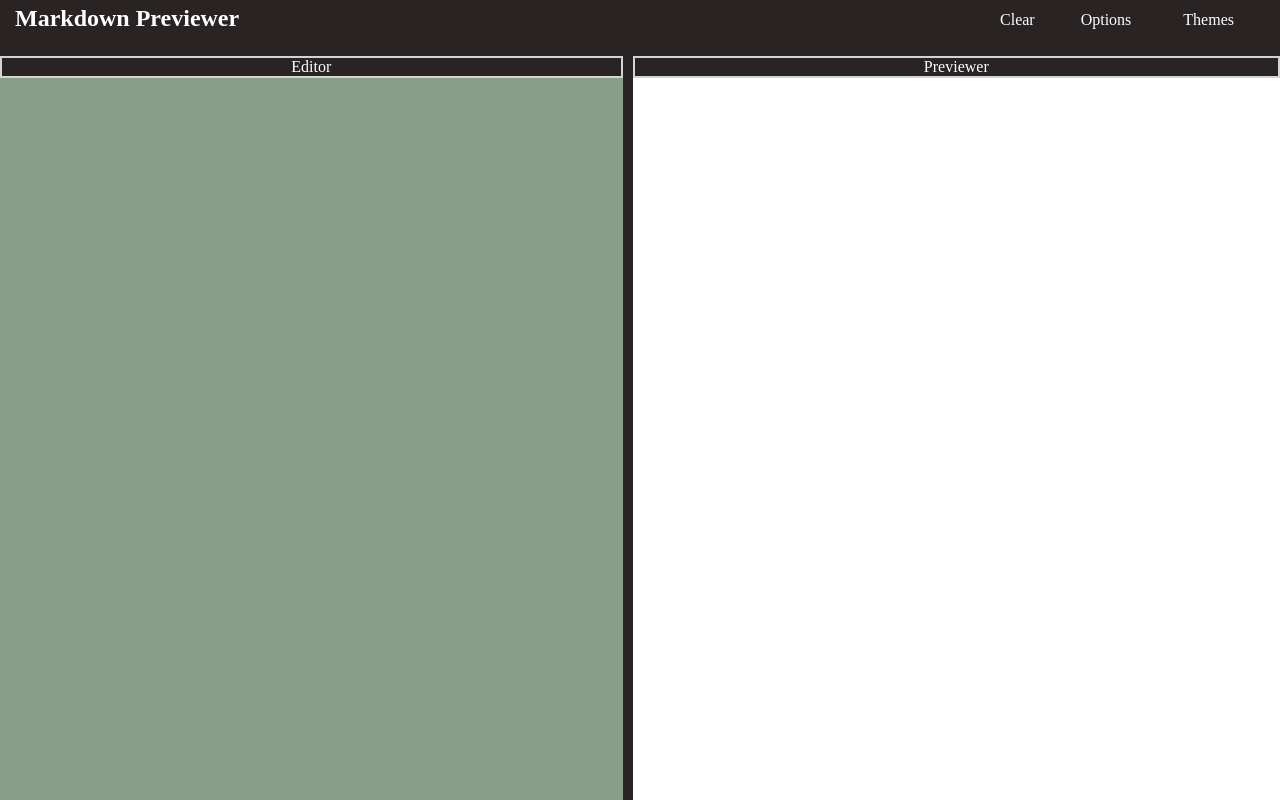
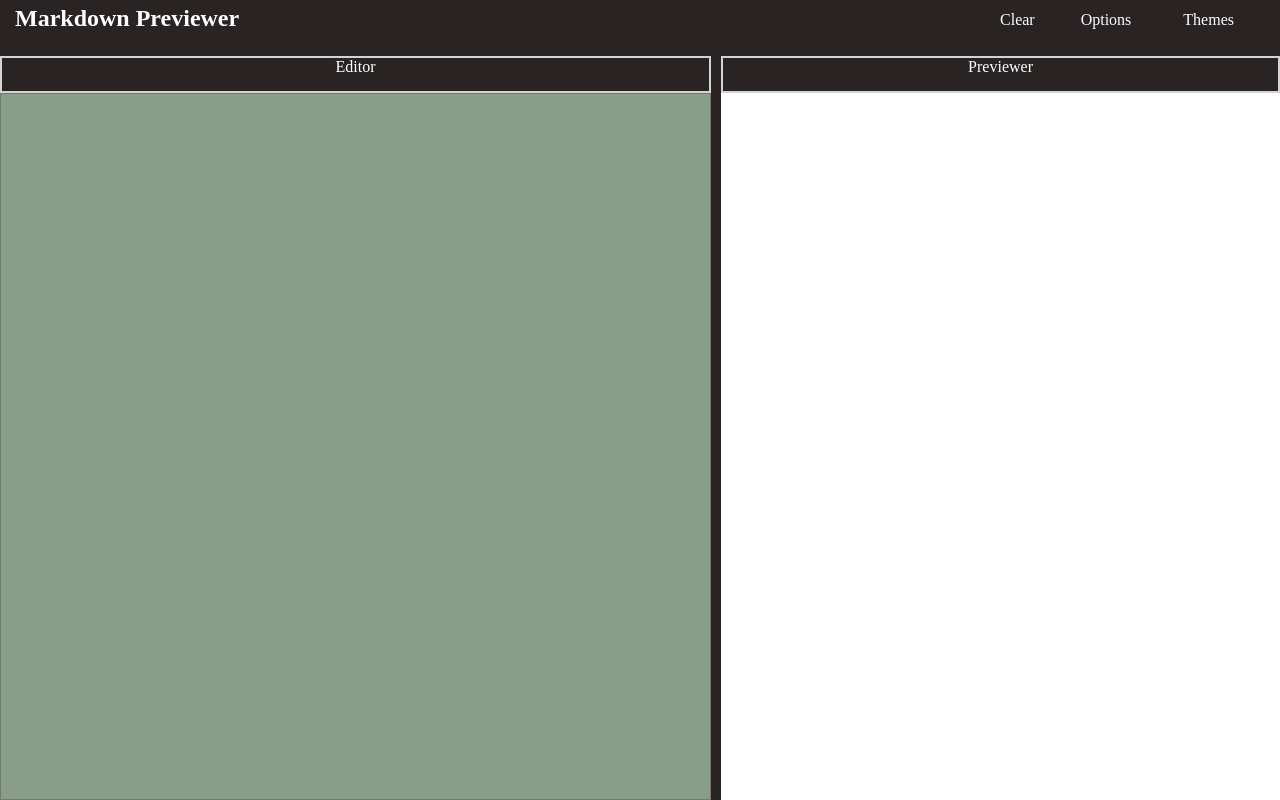
Before and after one commit to kyleyasumiishi/markdown, a React (Create React App) app: page / in a window 1280 px wide. Built offline with nearby package versions, Linux system fonts and the light colour scheme.

Commit message:
Added textarea and replaced editor and previewer classes with ids

```diff
--- a/src/components/App.css
+++ b/src/components/App.css
@@ -102,18 +102,36 @@ button:hover {
   background-color: #292323;
   border: 2px lightgray solid;
   color: white;
+  height: 5%;
+  box-sizing: border-box;
 }
 
 .panel-heading::selection {
   background: inherit;
 }
 
-.editor {
+#editor {
   background-color: #889e86;
   color: #232329;
 }
 
-.previewer {
+.editor-text {
+  display: flex;
+  flex-direction: column;
+  box-sizing: border-box;
+  height: 95%;
+  width: 100%;
+  background-color: inherit;
+  resize: none;
+  font-size: 1rem;
+}
+
+.editor-text:focus {
+  outline: none;
+  border: none;
+}
+
+#previewer {
   background: white;
   color: #232329;
 }
--- a/src/components/Panel.js
+++ b/src/components/Panel.js
@@ -8,11 +8,12 @@ const Panel = props => {
       onMouseUp={props.mouseup}
       onMouseMove={props.mousemove}
     >
-      <div className="panel editor">
+      <div id="editor" className="panel">
         <div className="panel-heading">Editor</div>
+        <textarea className="editor-text" />
       </div>
       <div className="handler" onMouseDown={props.mousedown} />
-      <div className="panel previewer">
+      <div id="previewer" className="panel">
         <div className="panel-heading">Previewer</div>
       </div>
     </div>
--- a/src/components/PanelContainer.js
+++ b/src/components/PanelContainer.js
@@ -28,8 +28,7 @@ class PanelContainer extends Component {
 
   handleMouseMove(event) {
     if (this.state.isHandlerDragging) {
-      const container = event.target.parentNode;
-      const editor = container.querySelector(".editor");
+      const editor = document.getElementById("editor");
       let pointerRelativeXpos = event.clientX;
       editor.style.width = pointerRelativeXpos - 5 + "px";
       editor.style.flexGrow = 0;
```
